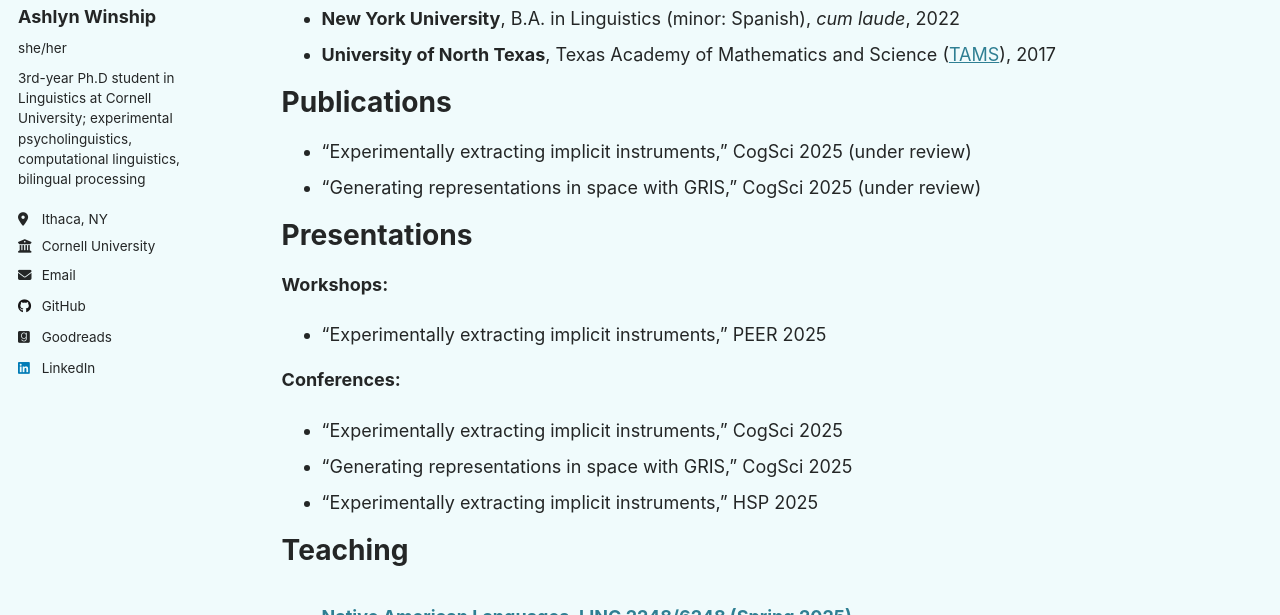
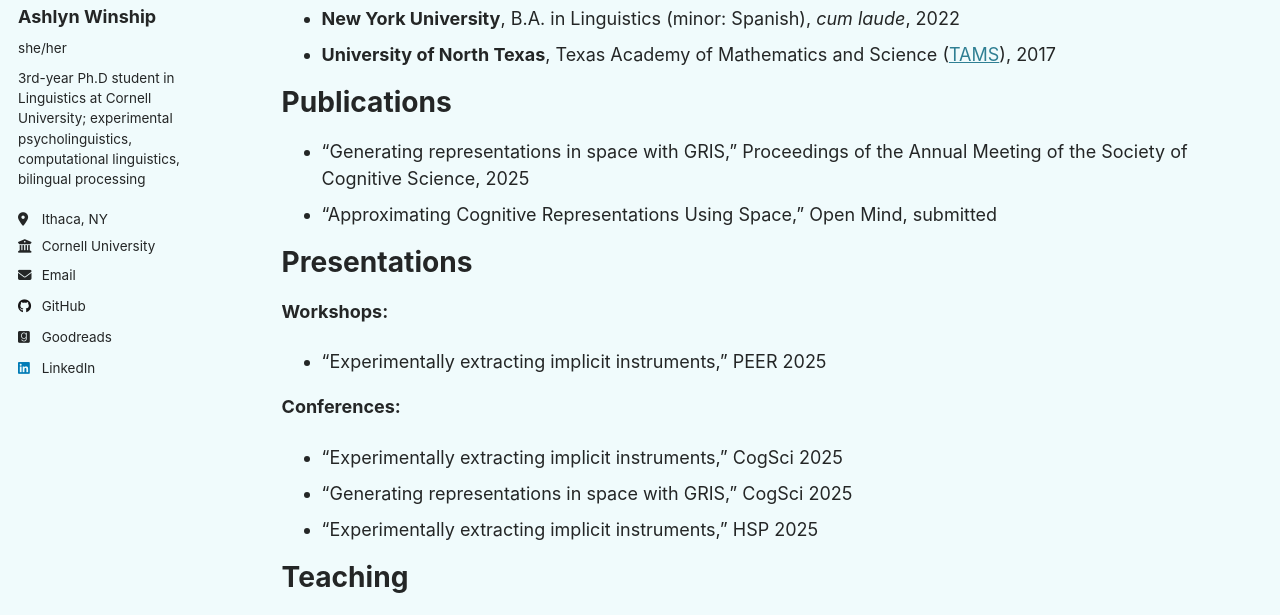
Before and after one commit to ashlynwinship/ashlynwinship.github.io, a Jekyll site: the page built from _pages/cv.md, in a window 1280 px wide and 900 px high, cut to the strip 285-900 px from the top of the window. Built offline with Jekyll 4.4.1, drawn with Linux system fonts in a browser that asks for light colours.

Commit message:
Update cv.md

```diff
--- a/_pages/cv.md
+++ b/_pages/cv.md
@@ -27,8 +27,8 @@ Education
 Publications
 ======
 
-* "Experimentally extracting implicit instruments," CogSci 2025 (under review)
-* "Generating representations in space with GRIS," CogSci 2025 (under review)
+* "Generating representations in space with GRIS," Proceedings of the Annual Meeting of the Society of Cognitive Science, 2025
+* "Approximating Cognitive Representations Using Space," Open Mind, submitted
 
 Presentations
 ======
```
